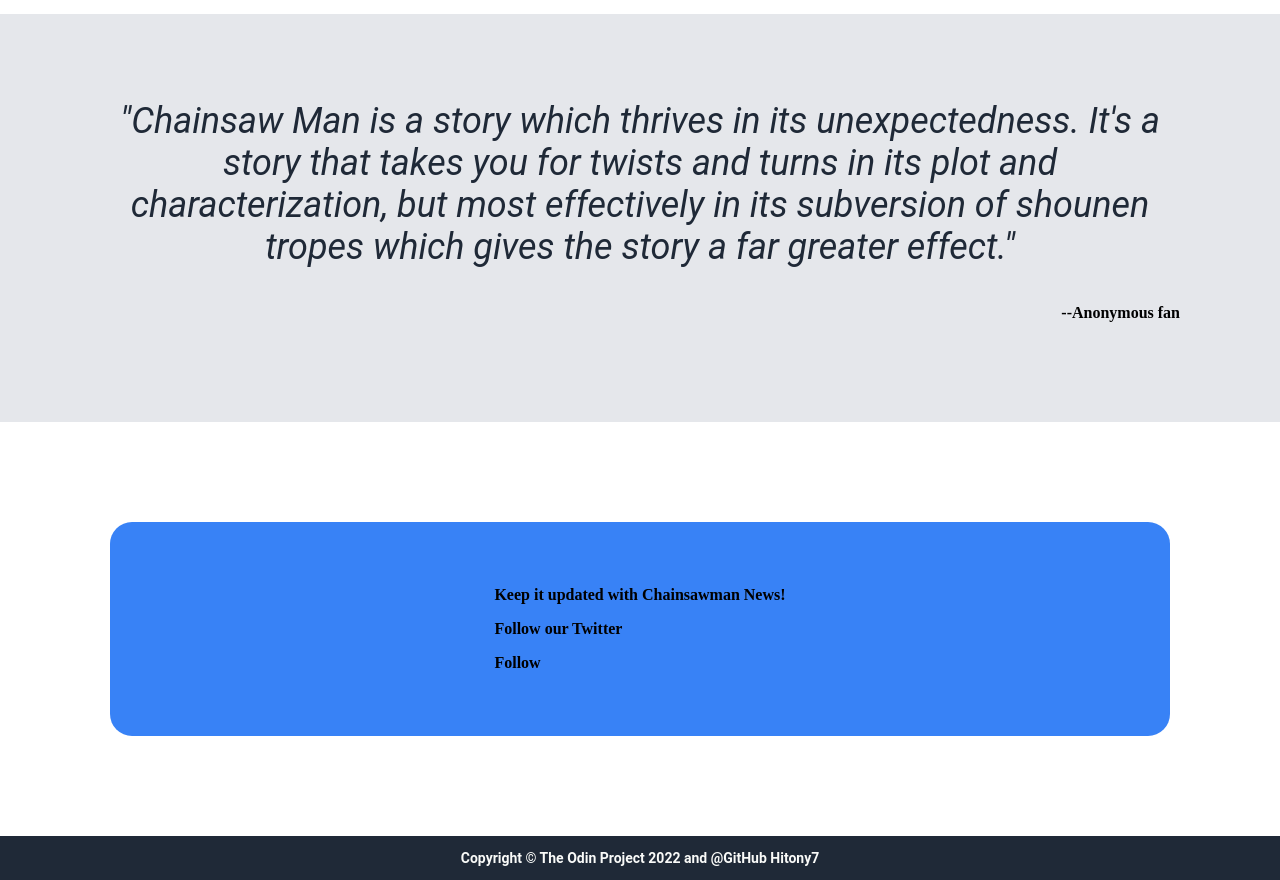
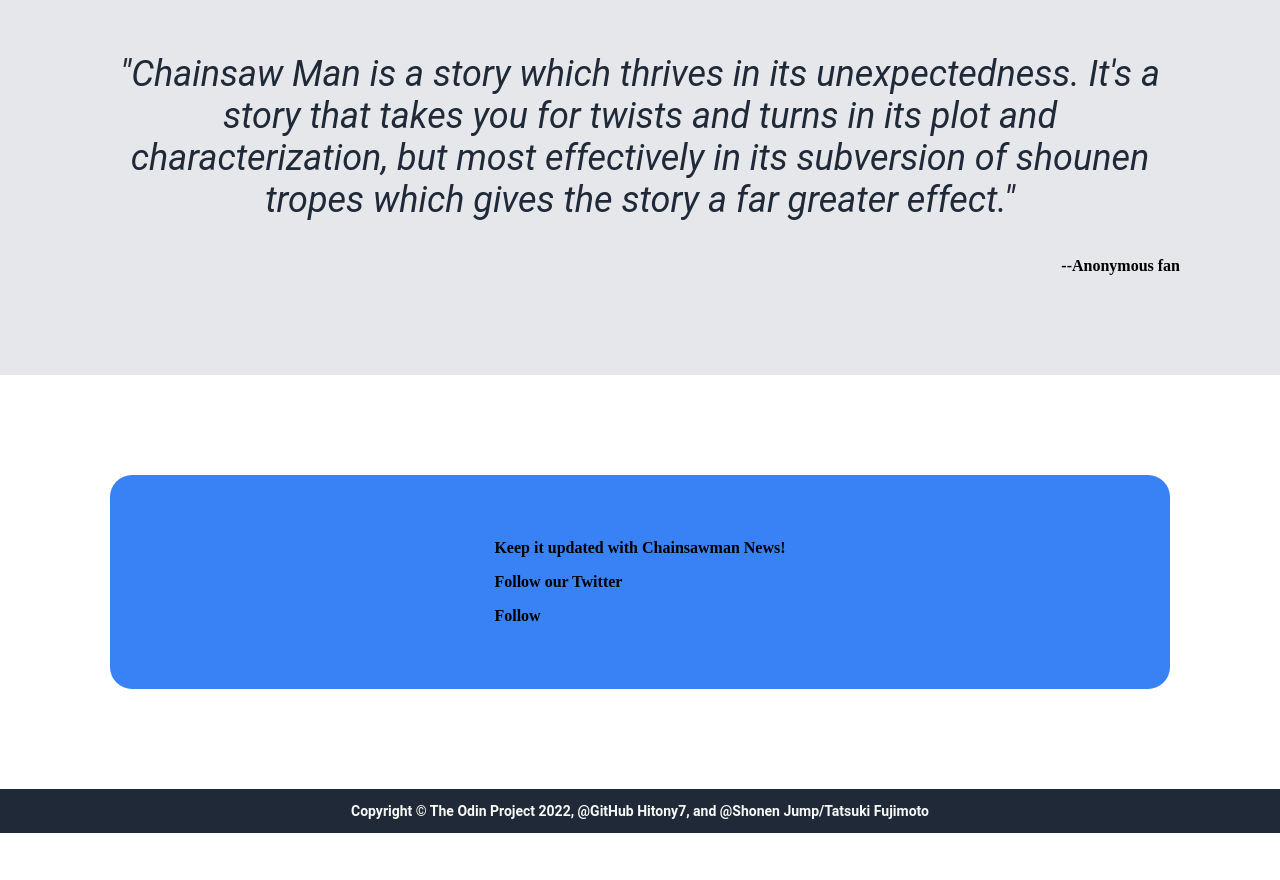
Before and after one commit to hitony7/landing-page, a plain HTML site: page index.html in a window 1280 px wide. Shown: the part 1519-2399 px from the top of the page. After the commit the page ends 2352 px from the top, so only its background shows below. Drawn offline with Linux system fonts and the light colour scheme.

Commit message:
added text to footer and box

```diff
--- a/index.html
+++ b/index.html
@@ -8,7 +8,6 @@
     <link rel="stylesheet" href="styles.css">
 </head>
     <header>
-            <img id="headerimage" src="images/poc.jpg" alt="Pochita"/>
             <div>
                 Contact
             </div>
@@ -58,6 +57,6 @@
     </body>
 
     <Footer>
-       <p> Copyright © The Odin Project 2022 and @GitHub Hitony7  </p>
+       <p> Copyright © The Odin Project 2022, @GitHub Hitony7,  and @Shonen Jump/Tatsuki Fujimoto</p>
     </Footer>
 </html>
```
